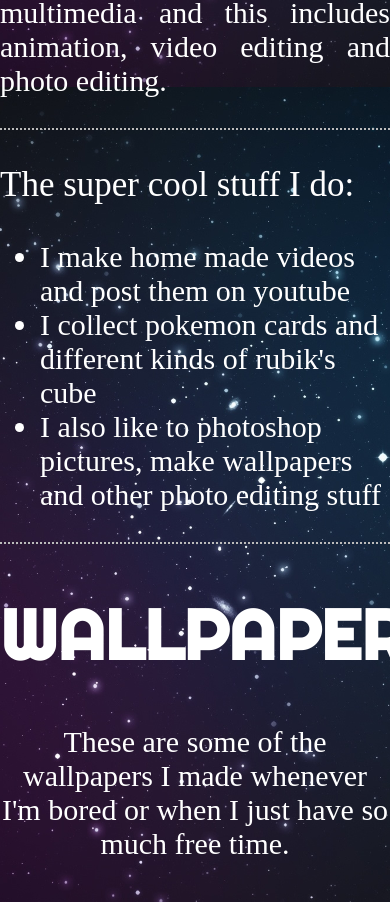
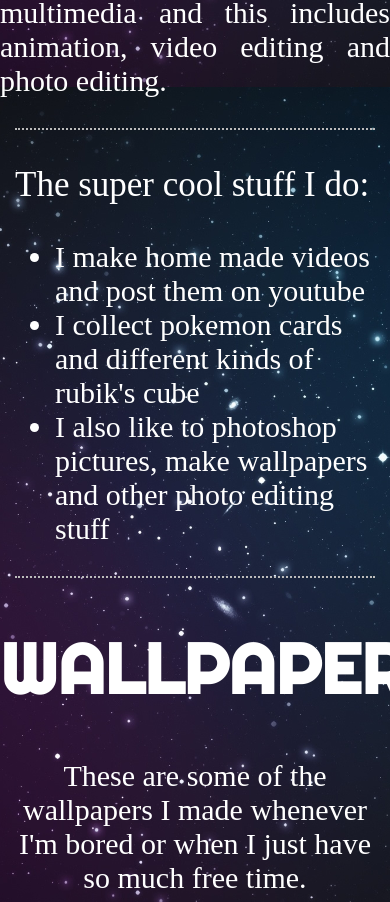
Before and after one commit to abbyDC/legitwebsite, a plain HTML site: page index.html in a window 390 px wide. Shown: the part 757-1659 px from the top of the page. Drawn offline with Linux system fonts and the light colour scheme; a web font is replaced by a local one.

Commit message:
fix title

```diff
--- a/index.css
+++ b/index.css
@@ -1,5 +1,10 @@
 @font-face { font-family: righteous; src: url('righteous.ttf'); }
 @font-face { font-family: universalis; src: url('universalis.otf'); }
+@media(max-width:960px){
+  .navbar, .stuff_des, .wall_1{
+    width: 360px;
+  }
+}
 body{
     margin: 0 auto;
     background: url('galaxy.jpg') no-repeat center center fixed;
--- a/index.html
+++ b/index.html
@@ -1,7 +1,7 @@
 <!DOCTYPE html>
 <html>
   <head>
-    <title>Devcamp Week 1</title>
+    <title>Abby DC</title>
     <link rel="stylesheet" href="index.css">
 
   </head>
```
